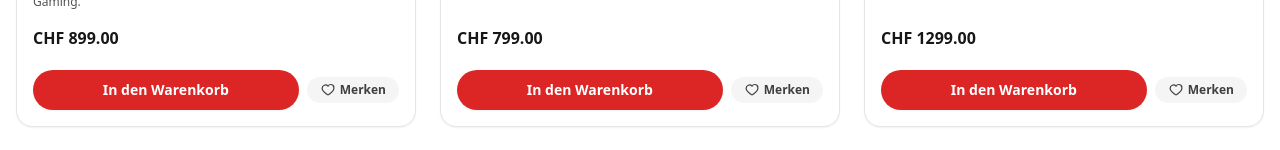
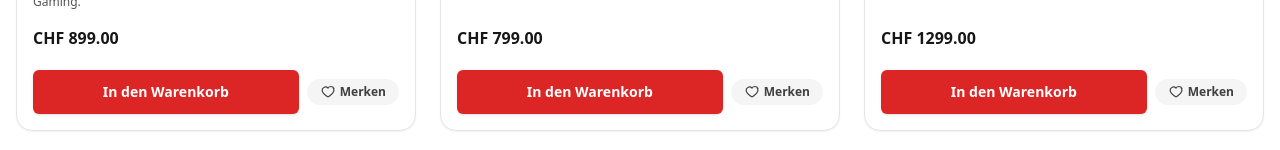
Before and after one commit to celsoneves32/iumatec-site, a Next.js app: page /produkte in a window 1280 px wide. Shown: the part 592-742 px from the top of the page. Built offline with nearby package versions, Linux system fonts and the light colour scheme; no server answers.

Commit message:
Update AddToCartButton.tsx

```diff
--- a/components/AddToCartButton.tsx
+++ b/components/AddToCartButton.tsx
@@ -1,8 +1,8 @@
+// components/AddToCartButton.tsx
 "use client";
 
 import { useState } from "react";
 import { useCart } from "@/context/CartContext";
-import MediaMarktButton from "@/components/MediaMarktButton";
 
 type AddToCartButtonProps = {
   id: string;
@@ -16,15 +16,15 @@ export default function AddToCartButton({
   price,
 }: AddToCartButtonProps) {
   const { addItem } = useCart();
-  const [adding, setAdding] = useState(false);
+  const [loading, setLoading] = useState(false);
 
   const handleClick = () => {
-    setAdding(true);
+    setLoading(true);
 
-    // Adiciona ao carrinho
+    // In den Warenkorb legen
     addItem({ id, title, price, quantity: 1 });
 
-    // Evento Google Analytics
+    // Optional: Google Analytics / gtag Event
     if (typeof window !== "undefined" && (window as any).gtag) {
       (window as any).gtag("event", "add_to_cart", {
         currency: "CHF",
@@ -40,20 +40,18 @@ export default function AddToCartButton({
       });
     }
 
-    // pequena animação
-    setTimeout(() => setAdding(false), 500);
+    // Kurz Loading anzeigen (nur optisch)
+    setTimeout(() => setLoading(false), 200);
   };
 
   return (
-    <MediaMarktButton
+    <button
       type="button"
       onClick={handleClick}
-      disabled={adding}
-      variant="primary"
-      size="md"
-      fullWidth
+      disabled={loading}
+      className="w-full rounded-md bg-red-600 px-4 py-3 text-sm font-semibold text-white shadow hover:bg-red-700 disabled:cursor-not-allowed disabled:opacity-70"
     >
-      {adding ? "Wird hinzugefügt..." : "In den Warenkorb"}
-    </MediaMarktButton>
+      {loading ? "Wird hinzugefügt…" : "In den Warenkorb"}
+    </button>
   );
 }
```
